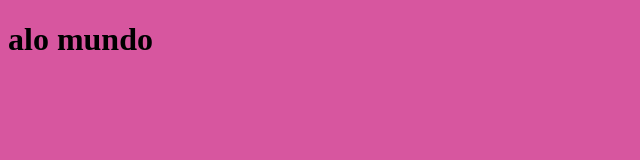
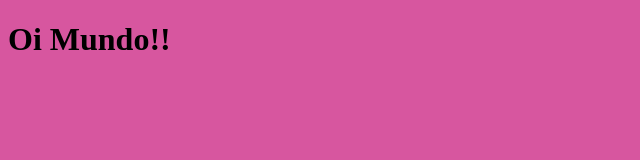
Before and after one commit to Camilatrentino/Barbie, a plain HTML site: page index.html in a window 1280 px wide. Shown: the whole page, without its empty margins (0-640 px from the left). Drawn offline with Linux system fonts and the light colour scheme.

Commit message:
alteraçâo de texto

```diff
--- a/index.html
+++ b/index.html
@@ -11,6 +11,6 @@
     <title>Document</title>
 </head>
 <body>
-    <h1>alo mundo</h1>
+    <h1>Oi Mundo!!</h1>
 </body>
 </html>
```
